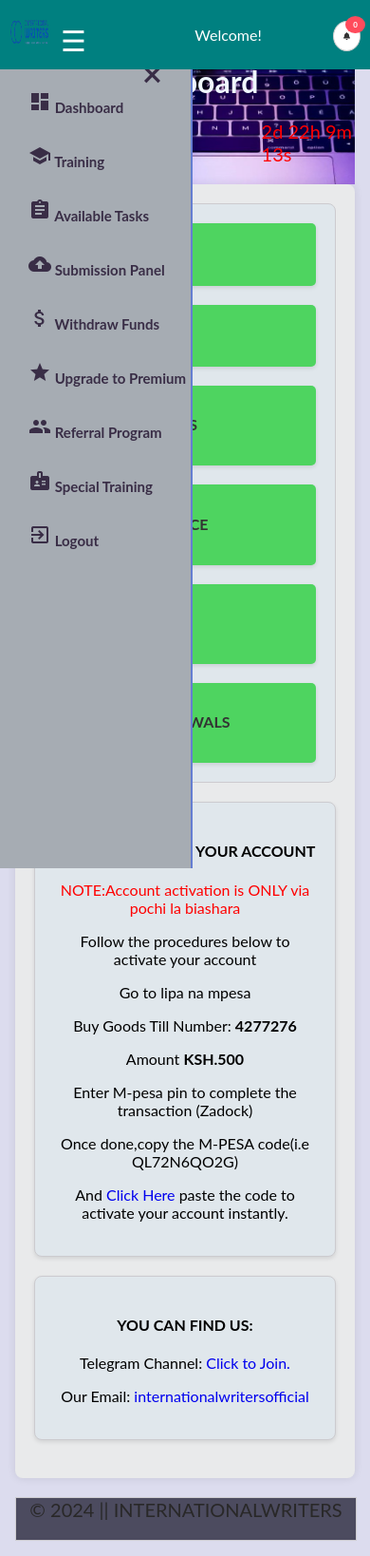
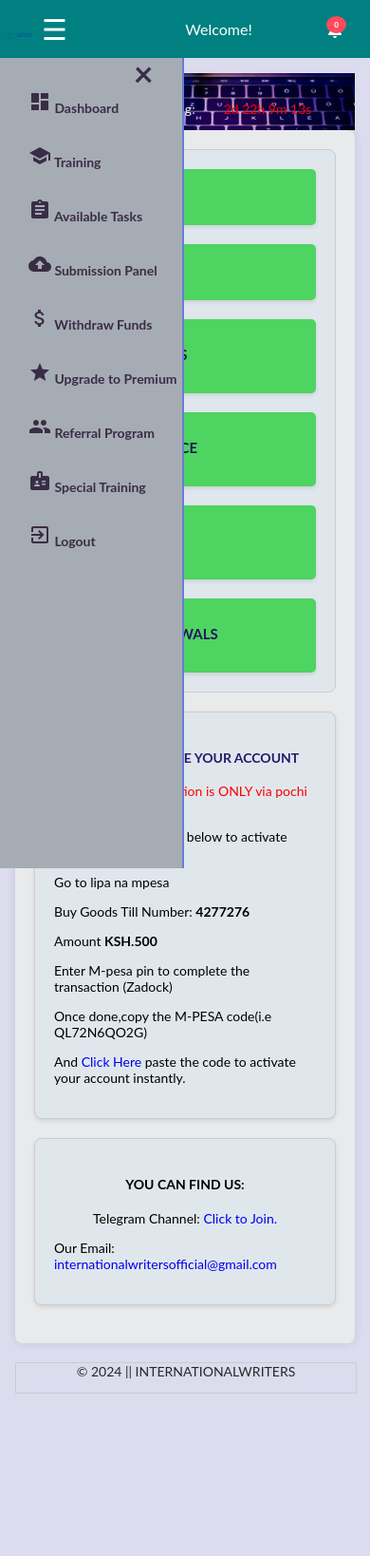
Before and after one commit to Enochtec/firebase, a plain HTML site: page dashboard.html in a window 390 px wide. Shown: the whole page at 95% size. After the commit the page ends 1483 px from the top, so only its background shows below. Drawn offline with Linux system fonts and the light colour scheme; no server answers.

Commit message:
add files via upload

```diff
--- a/css/style.css
+++ b/css/style.css
@@ -43,16 +43,16 @@ body {
       margin-bottom: 5px;
       margin-top: 20px;
       font-weight: bold;
-      font-size: 15px;
+      font-size: 14px;
       padding-left: 30px;
   }
 
   .material-icons {
-    font-size: 8px;
+    font-size: 6px;
   }
 
   .sidenav a:hover {
-    color: #e0dee7;
+    color: #e7e2de;
     background-color: #4b05ee;
   }
 
@@ -92,22 +92,22 @@ body {
   .top-right {
     position: absolute;
     top: 10px;
-    right: 10px;
+    right: 30px;
   }
   .dropdown {
     position: relative;
     display: inline-block;
   }
-  .dropdown-toggle {
-    background-color: #fff;
-    color: #333;
+  /* .dropdown-toggle {
+    /* background-color: #fff; */
+    /* color: #333;
     padding: 10px;
-    border-radius: 50%;
-    cursor: pointer;
-    font-size: 8px;
-    border: 1px solid #ccc;
-    transition: background-color 0.3s ease;
-  }
+    border-radius: 50%; */
+    /* cursor: pointer; */
+    /* font-size: 8px;
+    border: 1px solid #ccc; */
+    /* transition: background-color 0.3s ease;
+  } */ */
   .dropdown-toggle:hover{
     background-color: #bdb9b9;
   }
@@ -158,11 +158,11 @@ width: 100%;
 min-height: 6vh;
 left: 0;
 margin: 0;
+box-shadow: 3px solid black;
 background-position: top;
   }
   .content-header p {
     display: flex;
-    padding-left: 40px;
   }
 
   .container {
@@ -174,8 +174,7 @@ background-position: top;
   }
 
   .logo img {
-      width: 60px;
-      height: 5vh;
+      width: 40px;
       border-radius: 45%;
   }
 
@@ -188,11 +187,6 @@ background-position: top;
   .profile img {
       width: 40px;
       border-radius: 10px;
-  }
-
-  h1 {
-    margin-top: 0;
-    padding:  0 10px;
   }
 
   /* dashboard */
@@ -212,28 +206,31 @@ background-position: top;
 
   .info-block {
       background-color: #4ed460;
-      padding: 10px;
+      padding: 8px;
       border-radius: 5px;
       border-left: 2px solid rgb(30, 163, 90);
       box-shadow: 0 2px 4px rgba(0, 0, 0, 0.1);
   }
 
   .info-block h4 {
-      color: #333333;
+      color: #25165c;
       margin-bottom: 5px;
+      font-size: 15px;
   }
 
   .info-block p {
       margin: 0;
       color: #e9f0ed;
+
   }
   .countdown{
       display: flex;
-      justify-items: center;
-      padding-left: 10px;
-      align-items: center;
       font-size: 20px;
       color: red;
+  }
+  .countdown p {
+    font-size: 14px;
+    padding-left: 30px;
   }
 
   .activate{
@@ -246,16 +243,15 @@ background-position: top;
       margin-top: 20px;
       padding: 20px;
       display: block;
-      text-align: center;
 
+      font-size: 14px;
   }
   .copyright{
       display: grid;
       justify-items: center;
       align-items: center;
-      font-size: 20px;
+      font-size: 14px;
       border:1px solid #cccbcf;
-      background-color: #4c4b5f;
       color: rgb(41, 40, 40);
       width: 100%;
       bottom: 0;
@@ -272,6 +268,7 @@ background-position: top;
       display: grid;
       justify-items: center;
       align-items: center;
+      font-size: 14px;
   }
   /* withdraw */
   .withdraw {
@@ -282,6 +279,7 @@ background-position: top;
     padding: 20px;
     border-radius: 8px;
     box-shadow: 0 2px 5px rgba(0, 0, 0, 0.1);
+    font-size: 14px;
   }
 
   h2 {
@@ -343,11 +341,13 @@ background-position: top;
     padding: 20px;
     border-radius: 8px;
     box-shadow: 0 2px 5px rgba(0, 0, 0, 0.1);
+    font-size: 14px;
   }
 
   h2 {
     text-align: center;
     text-transform: capitalize;
+    font-size: 16px;
   }
 
   form {
@@ -406,6 +406,7 @@ background-position: top;
       padding: 10px;
       border:1px solid #cccbcf;
       border-radius: 8px;
+      font-size: 14px;
   }
   .upgrade ol li{
       list-style-type: disc;
@@ -417,12 +418,14 @@ background-position: top;
     background-color: #e0e7ec;
     border:1px solid #cccbcf;
     border-radius: 8px;
+    font-size: 14px;
   }
   #guidelines{
-    background-color: #e0e7ec;
+    background-color: #c8cccf;
     border:1px solid #cccbcf;
     border-radius: 8px;
       margin-bottom: 30px;
+      font-size: 14px;
   }
   #transactionCode{
     background-color: #e0e7ec;
@@ -431,6 +434,7 @@ background-position: top;
       margin-bottom: 30px;
       padding: 20px;
       margin-bottom: 20px;
+      font-size: 14px;
   }
 
   h2 {
@@ -491,6 +495,7 @@ background-position: top;
     padding: 20px;
     border-radius: 8px;
     margin-bottom: 20px;
+    font-size: 14px;
   }
 
   .referral-section {
@@ -498,10 +503,7 @@ background-position: top;
     padding: 20px;
     border-radius: 8px;
     background-color: #e0e7ec;
-  }
-
-  h1, h2 {
-    color: #333;
+    font-size: 14px;
   }
 
   ul {
@@ -538,8 +540,8 @@ background-position: top;
   /* special training */
   h1,h2,h3{
           text-transform: capitalize;
-          text-align: center;
-
+          padding-left: 30px;
+          font-size: 16px;
       }
       input{
           border-radius: 4px;
@@ -554,6 +556,7 @@ background-position: top;
         border-radius: 4px;
           margin-bottom: 20px;
           padding: 20px;
+          font-size: 14px;
       }
       header{
           background-color: white;
@@ -564,6 +567,7 @@ background-position: top;
       /* training */
     #guidelines {
       background-color: rgb(136, 248, 239);
+      font-size: 14px;
     }
     .training-module {
         background-color: #e9f5ff;
@@ -572,6 +576,7 @@ background-position: top;
         padding: 20px;
         border-radius: 4px;
         position: relative;
+        font-size: 14px;
     }
 
     .training-module h3 {
@@ -673,7 +678,7 @@ background-position: top;
 
   .task-details p {
       margin: 0;
-      font-size: 16px;
+      font-size: 14px;
       color: #333;
   }
 
@@ -699,6 +704,7 @@ background-position: top;
       color: #2e0472;
       margin-bottom: 10px;
       left: 2px;
+      font-size: 14px;
   }
 
   .task p {
--- a/dashboard.html
+++ b/dashboard.html
@@ -213,7 +213,7 @@
       </div>
 
     <div class="activate">
-        <h4>HOW TO ACTIVATE YOUR ACCOUNT</h4>
+        <h4 style="text-align: center; color: #29196e;">HOW TO ACTIVATE YOUR ACCOUNT</h4>
         <p style='color:red;' >NOTE:Account activation is ONLY via  pochi la biashara </p>
         <p>Follow the procedures below to activate your account</p>
         <p>Go to lipa na mpesa</p>
@@ -226,7 +226,7 @@
     <div class="conduct">
         <h4>YOU CAN FIND US:</h4>
         <p>Telegram Channel: <a href="t.me:" style="text-decoration: none;">Click to Join.</a> </p>
-        <p>Our Email: <a href ="mailto:internationalwritersofficial@gmail.com" style="text-decoration: none;">internationalwritersofficial</a> </p>
+        <p>Our Email: <a href ="mailto:internationalwritersofficial@gmail.com" style="text-decoration: none;">internationalwritersofficial@gmail.com</a> </p>
     </div>
 
   </div>
```
